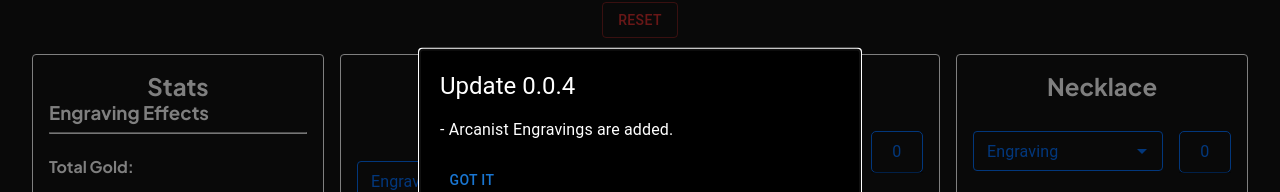
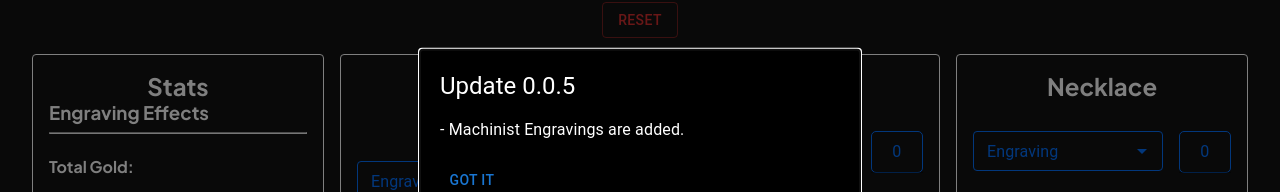
Before and after one commit to code-4-bread/shop-ark, a React (Create React App) app: page / in a window 1280 px wide. Shown: the part 266-458 px from the top of the page. Built offline with nearby package versions, Linux system fonts and the light colour scheme.

Commit message:
🔖 0.0.5 Machinst

```diff
--- a/src/components/Body.jsx
+++ b/src/components/Body.jsx
@@ -97,10 +97,10 @@ const Body = () => {
       >
         <StyledBox>
           <Typography id='modal-modal-title' variant='h5' component='h2'>
-            Update 0.0.4
+            Update 0.0.5
           </Typography>
           <Typography id='modal-modal-description' sx={{ mt: 2 }}>
-            - Arcanist Engravings are added.
+            - Machinist Engravings are added.
           </Typography>
           <Button style={{ marginTop: '20px' }} onClick={handleCloseModal}>
             Got it
--- a/src/engravings.js
+++ b/src/engravings.js
@@ -80,7 +80,9 @@ const classEngravings = [
   'Gravity Training',
   'Rage Hammer',
   'Emperor\'s Edict',
-  'Empress Grace'
+  'Empress Grace',
+  'Arthetinean Skill',
+  'Evolutionary Legacy'
 ];
 
 const negativeEngravings = [
--- a/src/version.js
+++ b/src/version.js
@@ -1,4 +1,4 @@
-const VERSION = '0.0.4';
+const VERSION = '0.0.5';
 
 module.exports = {
   VERSION
```
